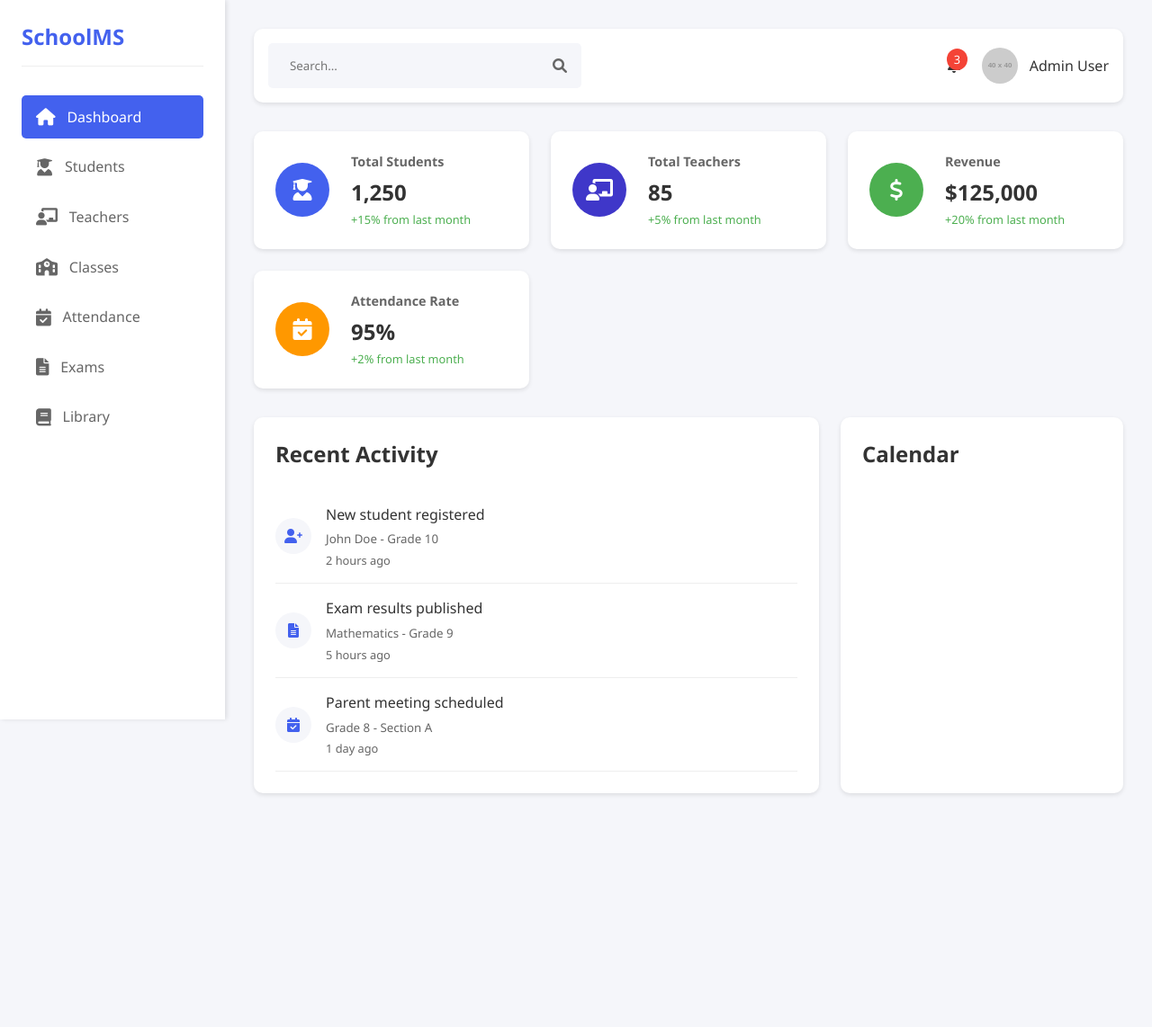
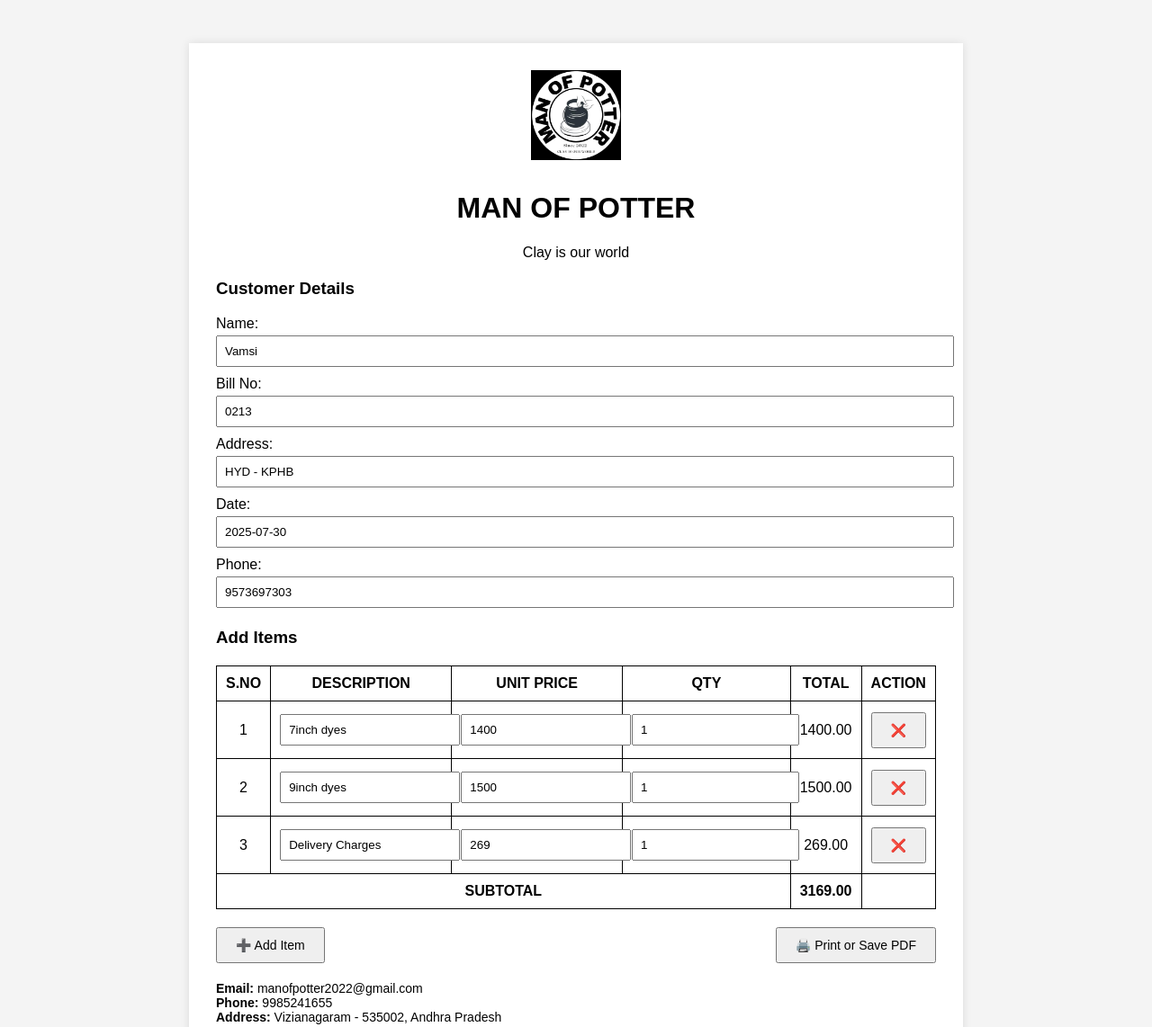
Before and after one commit to pydinaidu/game, a plain HTML site: page index.html in a window 1280 px wide. Shown: the whole page at 90% size. Before the commit the page ends 914 px from the top, so only its background shows below. Drawn offline with nearby package versions, Linux system fonts and the light colour scheme; placeholder pictures from the web are drawn by us.

Commit message:
Add files via upload
Signed-off-by: V S pydinaidu Bheesetti <pydinaidu43@gmail.com>

```diff
--- a/index.html
+++ b/index.html
@@ -1,179 +1,235 @@
 <!DOCTYPE html>
 <html lang="en">
 <head>
-    <meta charset="UTF-8">
-    <meta name="viewport" content="width=device-width, initial-scale=1.0">
-    <title>School Management System</title>
-    <link rel="stylesheet" href="styles.css">
-    <link rel="stylesheet" href="https://cdnjs.cloudflare.com/ajax/libs/font-awesome/6.0.0/css/all.min.css">
+  <meta charset="UTF-8" />
+  <meta name="viewport" content="width=device-width, initial-scale=1.0"/>
+  <title>MAN OF POTTER - Dynamic Bill</title>
+  <link rel="stylesheet" href="https://cdn.jsdelivr.net/npm/flatpickr/dist/flatpickr.min.css">
+  <style>
+    body {
+      font-family: Arial, sans-serif;
+      padding: 40px;
+      background: #f4f4f4;
+    }
+    .container {
+      max-width: 800px;
+      margin: auto;
+      background: #fff;
+      padding: 30px;
+      box-shadow: 0 0 10px rgba(0,0,0,0.1);
+    }
+    .header {
+      text-align: center;
+    }
+    .header img {
+      width: 100px;
+      margin-bottom: 10px;
+    }
+    .subtitle {
+      text-align: center;
+      margin-bottom: 20px;
+    }
+    input[type="text"], input[type="number"], input[type="date"] {
+      width: 100%;
+      padding: 8px;
+      margin: 4px 0;
+    }
+    .field-label {
+      display: block;
+      margin-bottom: 6px;
+    }
+    table {
+      width: 100%;
+      border-collapse: collapse;
+      margin-top: 20px;
+    }
+    th, td {
+      border: 1px solid #000;
+      padding: 10px;
+      text-align: center;
+    }
+    .total-row td {
+      font-weight: bold;
+    }
+    .btn {
+      margin-top: 20px;
+      display: flex;
+      justify-content: space-between;
+    }
+    button {
+      padding: 10px 20px;
+      font-size: 14px;
+    }
+    .footer {
+      margin-top: 20px;
+      font-size: 14px;
+    }
+    .print-text {
+      display: none;
+    }
+    .hide-on-print {
+      display: table-cell;
+    }
+    @media print {
+      .btn, button, input {
+        display: none !important;
+      }
+      .print-text {
+        display: inline !important;
+      }
+      .hide-on-print {
+        display: none !important;
+      }
+    }
+  </style>
 </head>
 <body>
-    <div class="container">
-        <!-- Sidebar -->
-        <nav class="sidebar">
-            <div class="logo">
-                <h2>SchoolMS</h2>
-            </div>
-            <ul class="nav-links">
-                <li class="active">
-                    <a href="index.html">
-                        <i class="fas fa-home"></i>
-                        <span>Dashboard</span>
-                    </a>
-                </li>
-                <li>
-                    <a href="students.html">
-                        <i class="fas fa-user-graduate"></i>
-                        <span>Students</span>
-                    </a>
-                </li>
-                <li>
-                    <a href="teachers.html">
-                        <i class="fas fa-chalkboard-teacher"></i>
-                        <span>Teachers</span>
-                    </a>
-                </li>
-                <li>
-                    <a href="classes.html">
-                        <i class="fas fa-school"></i>
-                        <span>Classes</span>
-                    </a>
-                </li>
-                <li>
-                    <a href="attendance.html">
-                        <i class="fas fa-calendar-check"></i>
-                        <span>Attendance</span>
-                    </a>
-                </li>
-                <li>
-                    <a href="exams.html">
-                        <i class="fas fa-file-alt"></i>
-                        <span>Exams</span>
-                    </a>
-                </li>
-                <li>
-                    <a href="library.html">
-                        <i class="fas fa-book"></i>
-                        <span>Library</span>
-                    </a>
-                </li>
-            </ul>
-        </nav>
 
-        <!-- Main Content -->
-        <main class="main-content">
-            <!-- Header -->
-            <header class="header">
-                <div class="search-bar">
-                    <input type="text" placeholder="Search...">
-                    <i class="fas fa-search"></i>
-                </div>
-                <div class="user-info">
-                    <div class="notifications">
-                        <i class="fas fa-bell"></i>
-                        <span class="badge">3</span>
-                    </div>
-                    <div class="user">
-                        <img src="https://via.placeholder.com/40" alt="User">
-                        <span>Admin User</span>
-                    </div>
-                </div>
-            </header>
+<div class="container" id="bill">
+  <div class="header">
+    <img src="./log.jpeg" alt="Logo" />
+    <h1>MAN OF POTTER</h1>
+    <div class="subtitle">Clay is our world</div>
+  </div>
 
-            <!-- Dashboard Content -->
-            <div class="dashboard">
-                <!-- Stats Cards -->
-                <div class="stats-grid">
-                    <div class="stat-card">
-                        <div class="stat-icon students">
-                            <i class="fas fa-user-graduate"></i>
-                        </div>
-                        <div class="stat-details">
-                            <h3>Total Students</h3>
-                            <p class="stat-number">1,250</p>
-                            <p class="stat-change positive">+15% from last month</p>
-                        </div>
-                    </div>
-                    <div class="stat-card">
-                        <div class="stat-icon teachers">
-                            <i class="fas fa-chalkboard-teacher"></i>
-                        </div>
-                        <div class="stat-details">
-                            <h3>Total Teachers</h3>
-                            <p class="stat-number">85</p>
-                            <p class="stat-change positive">+5% from last month</p>
-                        </div>
-                    </div>
-                    <div class="stat-card">
-                        <div class="stat-icon revenue">
-                            <i class="fas fa-dollar-sign"></i>
-                        </div>
-                        <div class="stat-details">
-                            <h3>Revenue</h3>
-                            <p class="stat-number">$125,000</p>
-                            <p class="stat-change positive">+20% from last month</p>
-                        </div>
-                    </div>
-                    <div class="stat-card">
-                        <div class="stat-icon attendance">
-                            <i class="fas fa-calendar-check"></i>
-                        </div>
-                        <div class="stat-details">
-                            <h3>Attendance Rate</h3>
-                            <p class="stat-number">95%</p>
-                            <p class="stat-change positive">+2% from last month</p>
-                        </div>
-                    </div>
-                </div>
+  <h3>Customer Details</h3>
+  <label class="field-label">Name: <input type="text" id="custName" value="Vamsi" /><span class="print-text" id="printName">Vamsi</span></label>
+  <label class="field-label">Bill No: <input type="text" id="billNo" value="0213" /><span class="print-text" id="printBillNo">0213</span></label>
+  <label class="field-label">Address: <input type="text" id="custAddr" value="HYD - KPHB" /><span class="print-text" id="printAddr">HYD - KPHB</span></label>
+  <label class="field-label">Date: <input type="text" id="billDate" value="2025-07-28" /><span class="print-text" id="printDate">28-07-2025</span></label>
+  <label class="field-label">Phone: <input type="text" id="custPhone" value="9573697303" /><span class="print-text" id="printPhone">9573697303</span></label>
 
-                <!-- Recent Activity and Calendar Section -->
-                <div class="dashboard-grid">
-                    <!-- Recent Activity -->
-                    <div class="recent-activity">
-                        <h2>Recent Activity</h2>
-                        <div class="activity-list">
-                            <div class="activity-item">
-                                <div class="activity-icon">
-                                    <i class="fas fa-user-plus"></i>
-                                </div>
-                                <div class="activity-details">
-                                    <p>New student registered</p>
-                                    <small>John Doe - Grade 10</small>
-                                    <span class="time">2 hours ago</span>
-                                </div>
-                            </div>
-                            <div class="activity-item">
-                                <div class="activity-icon">
-                                    <i class="fas fa-file-alt"></i>
-                                </div>
-                                <div class="activity-details">
-                                    <p>Exam results published</p>
-                                    <small>Mathematics - Grade 9</small>
-                                    <span class="time">5 hours ago</span>
-                                </div>
-                            </div>
-                            <div class="activity-item">
-                                <div class="activity-icon">
-                                    <i class="fas fa-calendar-check"></i>
-                                </div>
-                                <div class="activity-details">
-                                    <p>Parent meeting scheduled</p>
-                                    <small>Grade 8 - Section A</small>
-                                    <span class="time">1 day ago</span>
-                                </div>
-                            </div>
-                        </div>
-                    </div>
+  <h3>Add Items</h3>
+  <table id="itemsTable">
+    <thead>
+      <tr>
+        <th>S.NO</th>
+        <th>DESCRIPTION</th>
+        <th>UNIT PRICE</th>
+        <th>QTY</th>
+        <th>TOTAL</th>
+        <th class="hide-on-print">ACTION</th>
+      </tr>
+    </thead>
+    <tbody id="itemsBody">
+      <!-- rows go here -->
+    </tbody>
+    <tfoot>
+      <tr class="total-row">
+        <td colspan="4">SUBTOTAL</td>
+        <td id="subtotal">0.00</td>
+        <td class="hide-on-print"></td>
+      </tr>
+    </tfoot>
+  </table>
 
-                    <!-- Calendar -->
-                    <div class="calendar-section">
-                        <h2>Calendar</h2>
-                        <div id="calendar"></div>
-                    </div>
-                </div>
-            </div>
-        </main>
-    </div>
-    <script src="script.js"></script>
+  <div class="btn">
+    <button onclick="addItem()">➕ Add Item</button>
+    <button onclick="window.print()">🖨️ Print or Save PDF</button>
+  </div>
+
+  <div class="footer">
+    <strong>Email:</strong> manofpotter2022@gmail.com<br>
+    <strong>Phone:</strong> 9985241655<br>
+    <strong>Address:</strong> Vizianagaram - 535002, Andhra Pradesh
+  </div>
+</div>
+
+<script src="https://cdn.jsdelivr.net/npm/flatpickr"></script>
+<script>
+  let itemCount = 0;
+
+  function addItem(description = "", price = "", qty = "") {
+    const tbody = document.getElementById("itemsBody");
+    const row = document.createElement("tr");
+    itemCount++;
+
+    row.innerHTML = `
+      <td>${itemCount}</td>
+      <td>
+        <input type="text" value="${description}" oninput="updateTotal()" />
+        <span class="print-text"></span>
+      </td>
+      <td>
+        <input type="number" value="${price}" oninput="updateTotal()" />
+        <span class="print-text"></span>
+      </td>
+      <td>
+        <input type="number" value="${qty}" oninput="updateTotal()" />
+        <span class="print-text"></span>
+      </td>
+      <td class="item-total"><span class="total-text">0.00</span></td>
+      <td class="hide-on-print"><button onclick="removeRow(this)">❌</button></td>
+    `;
+    tbody.appendChild(row);
+    updateTotal();
+  }
+
+  function updateTotal() {
+    let subtotal = 0;
+    const rows = document.querySelectorAll("#itemsBody tr");
+
+    rows.forEach(row => {
+      const descInput = row.cells[1].querySelector("input");
+      const priceInput = row.cells[2].querySelector("input");
+      const qtyInput = row.cells[3].querySelector("input");
+
+      const descSpan = row.cells[1].querySelector("span.print-text");
+      const priceSpan = row.cells[2].querySelector("span.print-text");
+      const qtySpan = row.cells[3].querySelector("span.print-text");
+      const totalSpan = row.cells[4].querySelector(".total-text");
+
+      const price = parseFloat(priceInput.value) || 0;
+      const qty = parseFloat(qtyInput.value) || 0;
+      const total = price * qty;
+
+      descSpan.textContent = descInput.value;
+      priceSpan.textContent = price.toFixed(2);
+      qtySpan.textContent = qty.toFixed(2);
+      totalSpan.textContent = total.toFixed(2);
+
+      subtotal += total;
+    });
+
+    document.getElementById("subtotal").textContent = subtotal.toFixed(2);
+  }
+
+  function removeRow(button) {
+    const row = button.closest("tr");
+    row.remove();
+    itemCount--;
+    updateTotal();
+    renumberRows();
+  }
+
+  function renumberRows() {
+    const rows = document.querySelectorAll("#itemsBody tr");
+    rows.forEach((row, index) => {
+      row.cells[0].textContent = index + 1;
+    });
+  }
+
+  window.onbeforeprint = () => {
+    document.getElementById("printName").textContent = document.getElementById("custName").value;
+    document.getElementById("printBillNo").textContent = document.getElementById("billNo").value;
+    document.getElementById("printAddr").textContent = document.getElementById("custAddr").value;
+    const dateVal = document.getElementById("billDate").value;
+    const formattedDate = dateVal ? new Date(dateVal).toLocaleDateString("en-GB") : "";
+    document.getElementById("printDate").textContent = formattedDate;
+    document.getElementById("printPhone").textContent = document.getElementById("custPhone").value;
+  };
+
+  // Initialize flatpickr
+  flatpickr("#billDate", {
+    dateFormat: "Y-m-d",
+    defaultDate: "today"
+  });
+
+  // Initial sample items
+  addItem("7inch dyes", "1400", "1");
+  addItem("9inch dyes", "1500", "1");
+  addItem("Delivery Charges", "269", "1");
+</script>
+
 </body>
 </html>
```
Also changed, not shown: log.jpeg (added).
